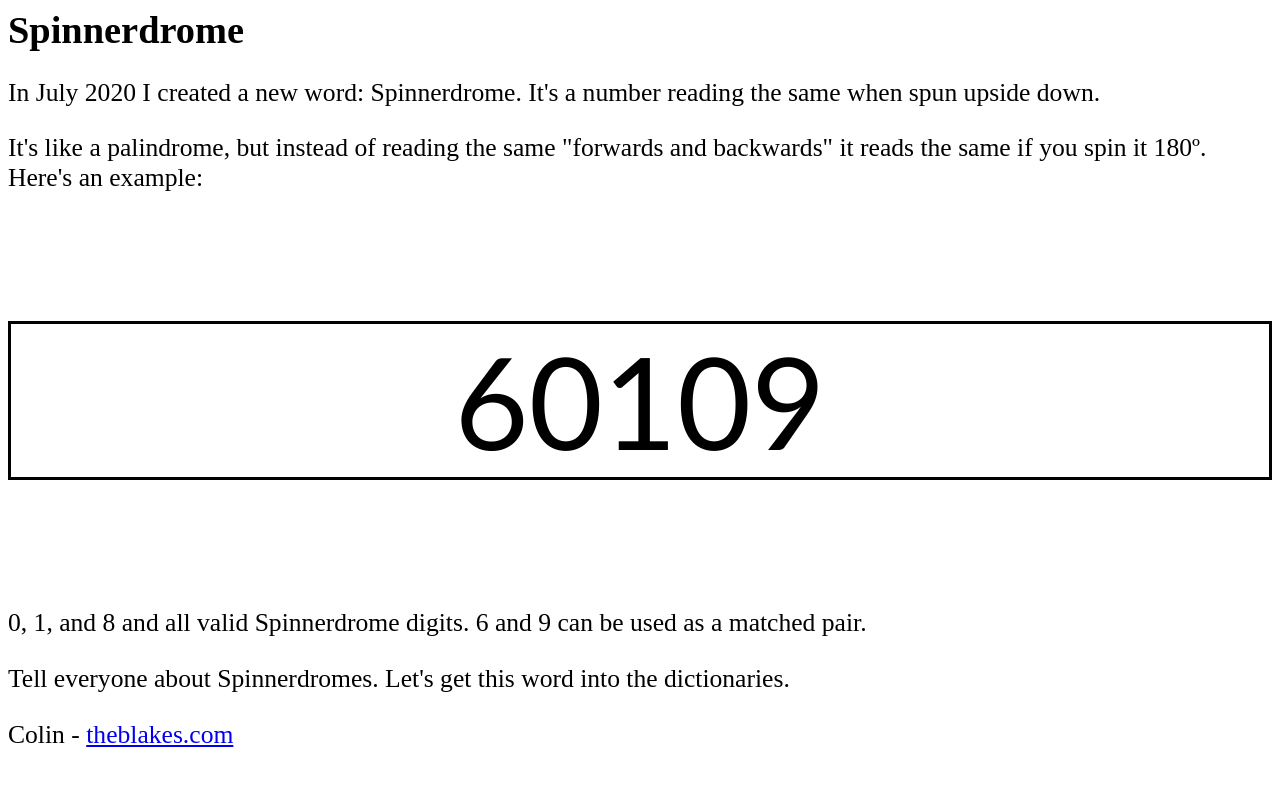
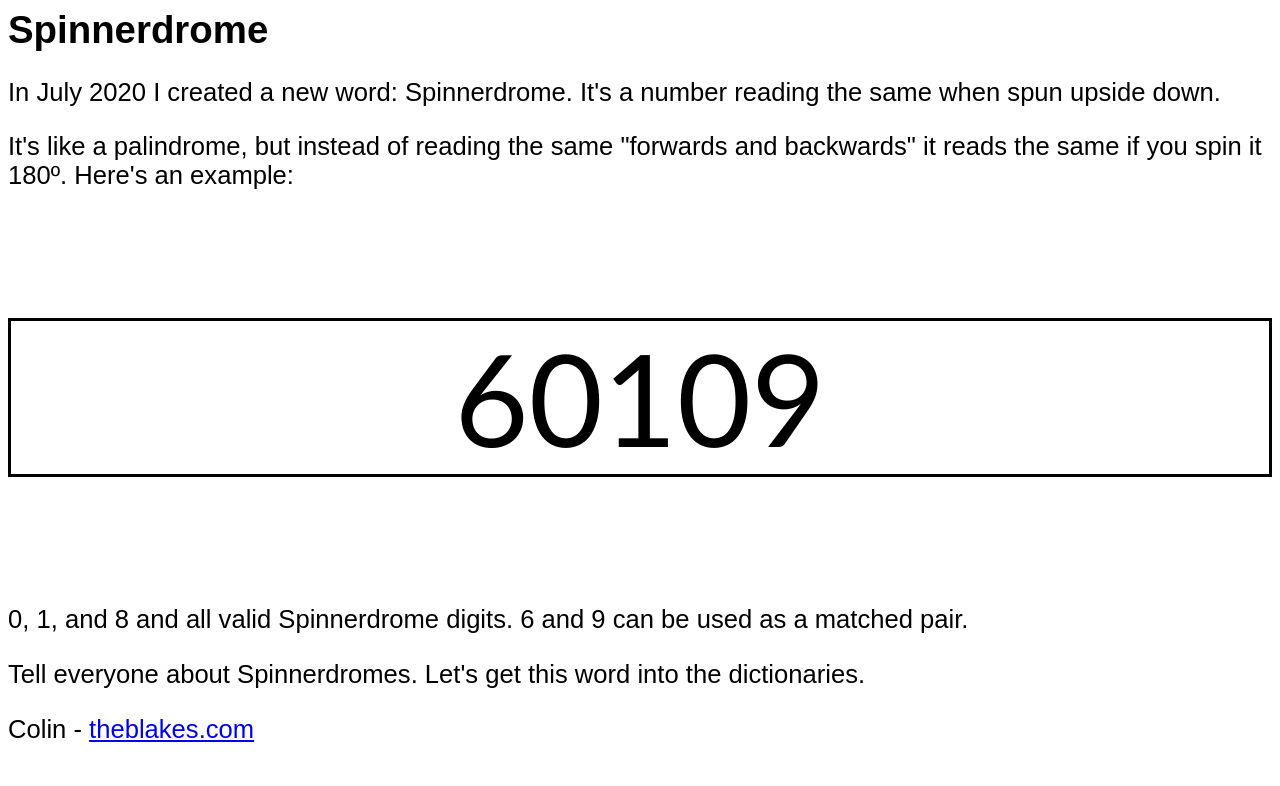
Before and after one commit to colinrblake/colinrblake.github.io, a plain HTML site: page spinnerdrome/index.html in a window 1280 px wide. Drawn offline with Linux system fonts and the light colour scheme.

Commit message:
Minor update.

```diff
--- a/spinnerdrome/index.html
+++ b/spinnerdrome/index.html
@@ -4,9 +4,11 @@
 <head>
 <style>
 h1 {
+    font-family: arial;
     font-size: 3vw;
 }
 p {
+    font-family: arial;
     font-size: 2vw;
 }
 .spin {
@@ -14,7 +16,6 @@ p {
     text-align: center;
     border: 3px solid black;
     font-size: 10vw;
-    xmargin-top: 0em;
     font-family: gill sans;
     -webkit-animation:spin 2s linear;
     -moz-animation:spin 2s linear;
```
